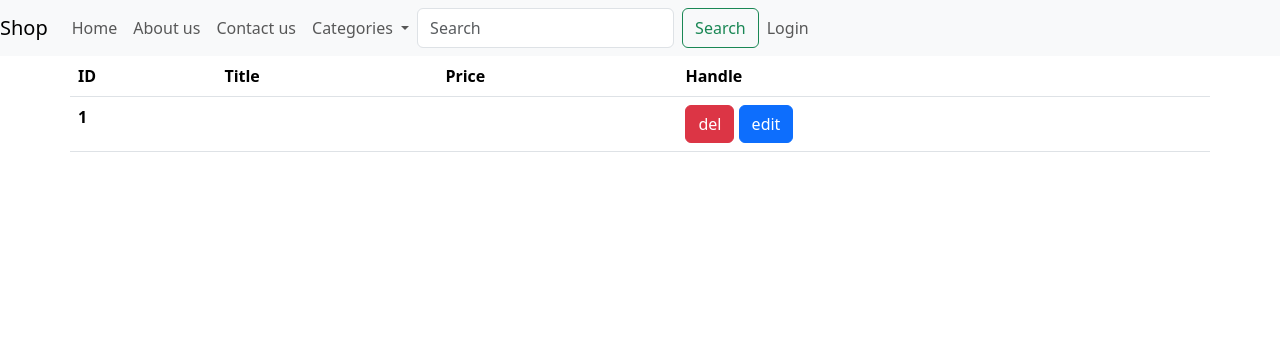
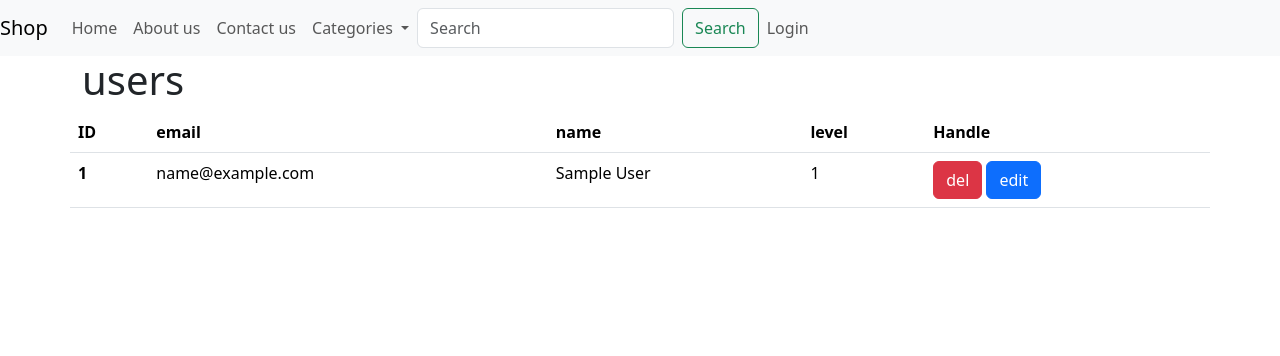
Before and after one commit to santavyM/eshop, a CodeIgniter app: page /santavy/index.php/manager/users in a window 1280 px wide. Shown: the top 356 px of the page. Run offline with CodeIgniter, Linux system fonts and the light colour scheme; tables that the repository leaves empty hold one stand-in row (values such as "Sample post"); data that the repository does not hold is empty; some libraries are stand-ins or nearby versions.

Commit message:
user edit + delete

```diff
--- a/application/controllers/Manager.php
+++ b/application/controllers/Manager.php
@@ -26,9 +26,62 @@ class Manager extends CI_Controller {
 		]);
 		$viewData['pagination'] = $this->pagination->create_links();
 
-        $this->render('manager/items', $viewData);
+        $this->render('manager/users', $viewData);
     }
 
+	public function delete_users($id)
+	{
+		$item = $this->db->select('email')->where('id', $id)->get('users')->row();
+		if(is_object($item)){
+			$this->db->delete('users', array('id' => $id));
+			$this->add_alert('success', 'User delete successful');
+		}
+		redirect(base_url('manager/users'));
+
+	}
+
+	public function edit_user($id)
+	{
+		$viewData = [];
+
+        $user = $this->db->where('id', $id)->get('users')->row();
+        if(!is_object($user)){
+            show_404();
+        }
+
+		$this->load->helper('form');
+		$this->load->library('form_validation');
+
+
+		$this->form_validation->set_rules('email', 'Email', 'required|trim|valid_email');
+		$this->form_validation->set_rules('first_name', 'First name', 'required|trim');
+		$this->form_validation->set_rules('last_name', 'Last name', 'required|trim');
+		$this->form_validation->set_rules('level', 'level', 'required|trim|numeric');
+		$this->form_validation->set_rules('password', 'Password', 'trim');
+
+		if ($this->form_validation->run())
+			{
+				$data = [
+					'email'		 	=> $this->input->post('email'),
+					'first_name' 	=> $this->input->post('first_name'),
+					'last_name' 	=> $this->input->post('last_name'),
+					'level' 		=> $this->input->post('level')
+				];
+
+				$password = $this->input->post('password');
+				if($password)
+				{
+					$data['password'] = md5(sha1($this->input->post('password')));
+				}
+
+				$this->db->where('id', $id)->update('users', $data);
+				$viewData['success'] = 'User successfully updated';
+				redirect(base_url('index.php/manager/users'));
+			}
+            $viewData['user'] = $user;
+
+			$this->render('manager/edit_user', $viewData);
+	}
 
     public function items(){
         $viewData = [];
--- a/application/views/manager/add_item.php
+++ b/application/views/manager/add_item.php
@@ -18,7 +18,7 @@ defined('BASEPATH') OR exit('No direct script access allowed');
   </div>
   <div class="form-group">
 	<label for="image">image</label>
-	<input class="form-control" type="file" id="image" value="<?=set_value('image')?>">
+	<input class="form-control" type="file" id="image" name="image" value="<?=set_value('image')?>">
   </div>
   <div class="form-group">
     <label for="description">description</label>
--- a/application/views/manager/users.php
+++ b/application/views/manager/users.php
@@ -22,6 +22,7 @@ defined('BASEPATH') OR exit('No direct script access allowed');
       <th scope="row"><?=$item->id?></th>
       <td><?=$item->email?></td>
       <td><?=$item->first_name?> <?=$item->last_name?></td>
+      <td><?=$item->level?></td>
       <td>
         <a class="btn btn-danger delete" href="<?=base_url('index.php/Manager/delete_user/' . $item->id)?>">del</a>
         <a class="btn btn-primary" href="<?=base_url('index.php/Manager/edit_user/' . $item->id)?>">edit</a>
```
Also changed, not shown: application/views/manager/edit_user.php (added, +38 -0 lines), uploads/debbacade80a30bdc28c92a863d5e4d5.jpg (added).
